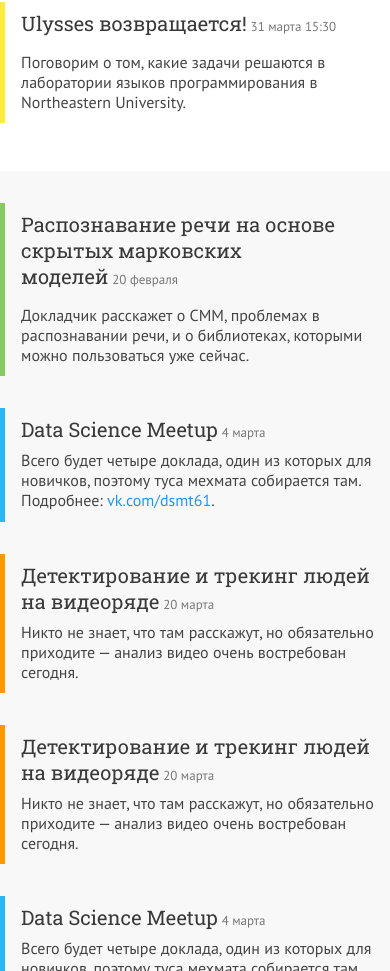
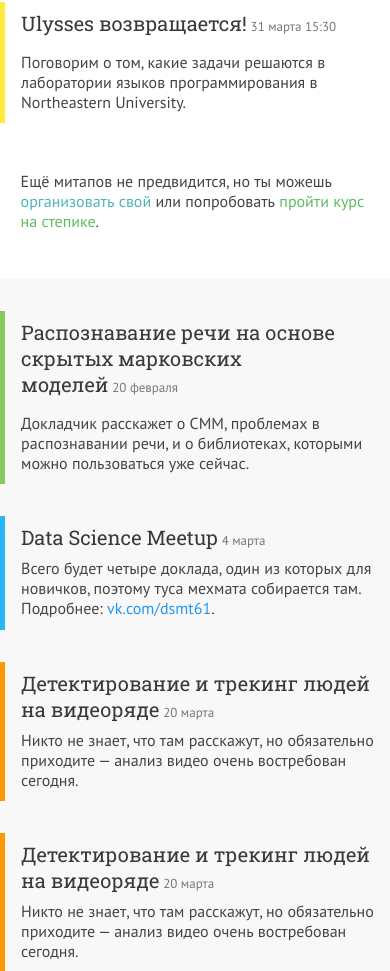
Before and after one commit to xamgore/mmcs-meetups, a Vue app: page / in a window 390 px wide. Shown: the part 1274-2245 px from the top of the page. Built offline with nearby package versions, Linux system fonts and the light colour scheme; no server answers.

Commit message:
Show inciting message if there are no meetups

```diff
--- a/src/api/store.js
+++ b/src/api/store.js
@@ -2,7 +2,7 @@ import Vue from 'vue'
 import api from './index'
 
 let store = window.store = new Vue({
-  data: { events: [] },
+  data: { events: null },
   methods: {
     fetchEvents() {
       api.events.index().then(res => {
--- a/src/components/pages/main.vue
+++ b/src/components/pages/main.vue
@@ -3,6 +3,14 @@
 
     <section v-if="upcoming" class="news">
       <event v-for="event in upcoming" :e="event"/>
+    </section>
+
+    <section v-if="loaded" class="more">
+      {{ upcoming.length ? 'Ещё' : 'Никаких' }}
+      митапов не предвидится, но ты можешь
+      <router-link :to="{name:'new'}">организовать свой</router-link>
+      или попробовать
+      <a href="https://stepik.org" style="color:#5fbc5f">пройти курс на степике</a>.
     </section>
 
     <section v-if="outdated" class="outdated">
@@ -20,7 +28,8 @@
     components: { Event },
     data: () => ({ now: new Date(2017, 2, 30) }),
     computed: {
-      events: () => store.events,
+      loaded: () => !!store.events,
+      events: () => store.events || [],
       upcoming() { return this.events.filter(e => !this.isOutdated(e.date)) },
       outdated() { return this.events.filter(e => this.isOutdated(e.date)) }
     },
@@ -60,4 +69,17 @@
   }
 
   section.outdated:empty { display: none }
+
+  section.more {
+    display: inline-block;
+    margin-top: 3em;
+    margin-right: 17%;
+  }
+
+  @media screen and (max-width: 500px) {
+    section.more {
+      margin-left: 5%;
+      margin-right: 1em;
+    }
+  }
 </style>
```
